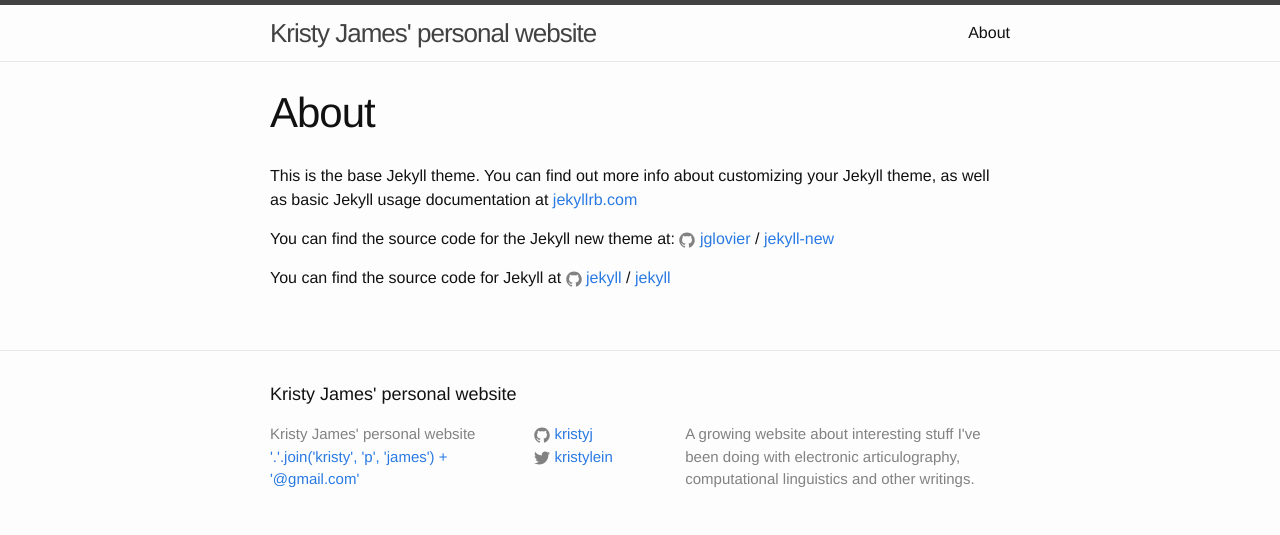
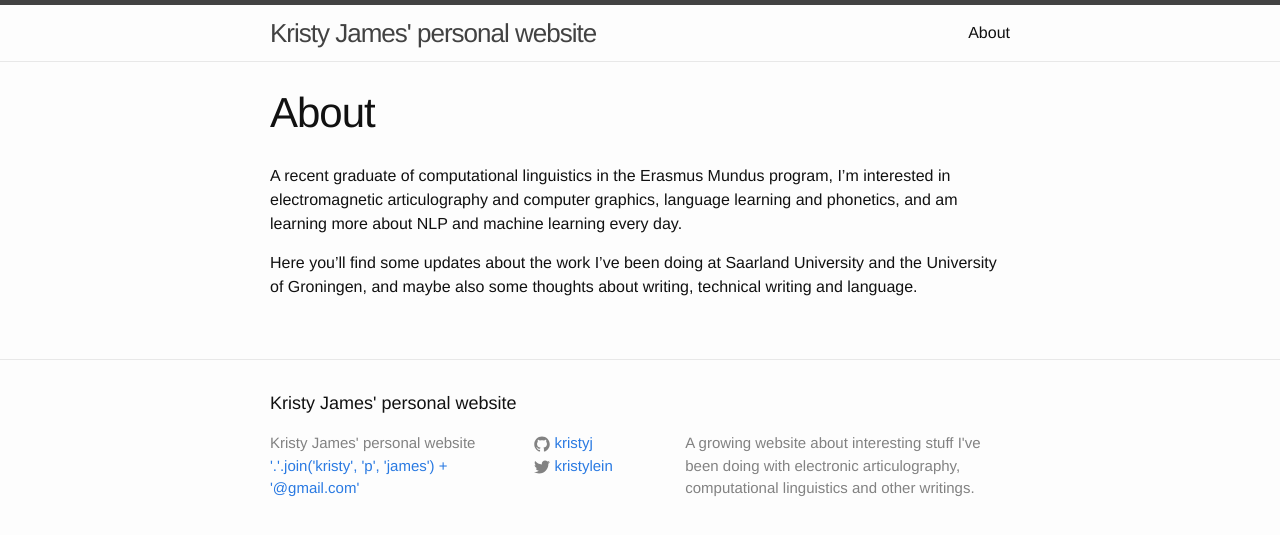
Before and after one commit to kristyj/kristyj.github.io, a Jekyll site: the page built from about.md, in a window 1280 px wide. Shown: the top 535 px of the page. Built offline with Jekyll 4.4.1, drawn with Linux system fonts in a browser that asks for light colours.

Commit message:
Add short bio with university details to about page

```diff
--- a/about.md
+++ b/about.md
@@ -4,12 +4,10 @@ title: About
 permalink: /about/
 ---
 
-This is the base Jekyll theme. You can find out more info about customizing your Jekyll theme, as well as basic Jekyll usage documentation at [jekyllrb.com](http://jekyllrb.com/)
+A recent graduate of computational linguistics in the Erasmus Mundus program,
+I'm interested in electromagnetic articulography and computer graphics, language learning and phonetics,
+and am learning more about NLP and machine learning every day.
 
-You can find the source code for the Jekyll new theme at:
-{% include icon-github.html username="jglovier" %} /
-[jekyll-new](https://github.com/jglovier/jekyll-new)
-
-You can find the source code for Jekyll at
-{% include icon-github.html username="jekyll" %} /
-[jekyll](https://github.com/jekyll/jekyll)
+Here you'll find some updates about the work I've been doing
+at Saarland University and the University of Groningen,
+and maybe also some thoughts about writing, technical writing and language.
```
